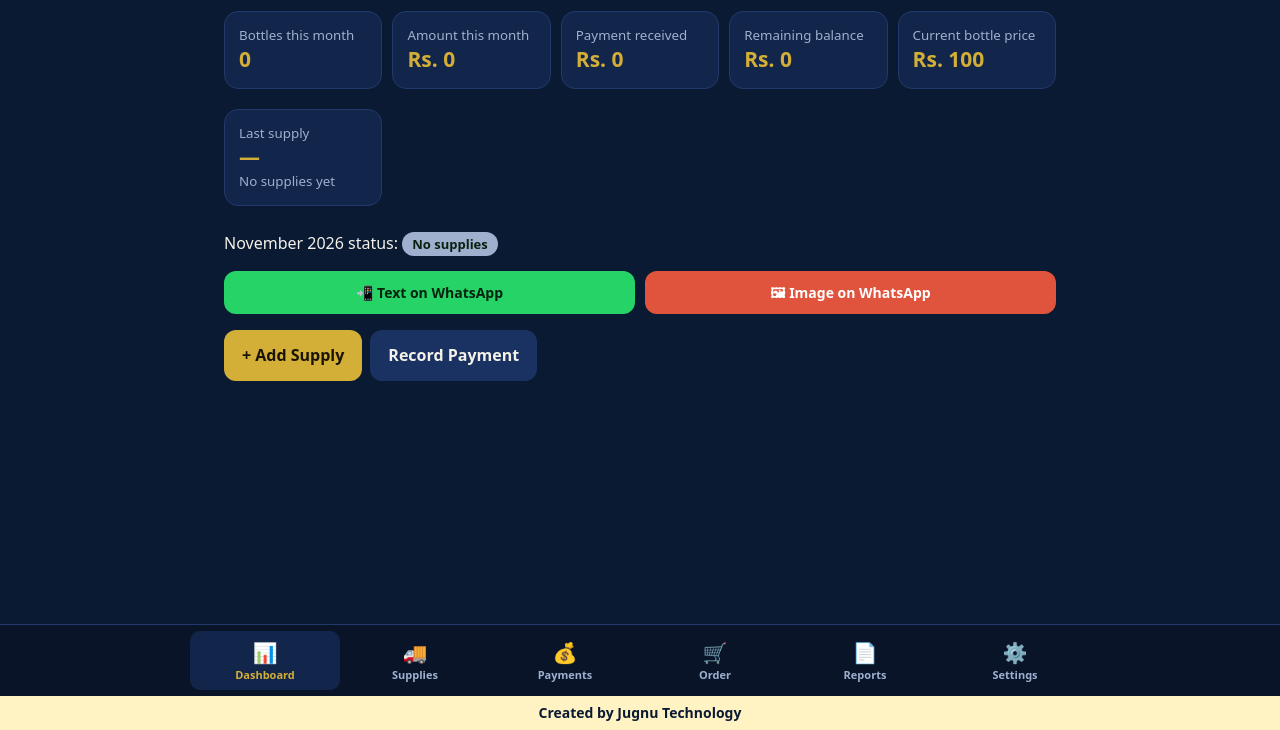
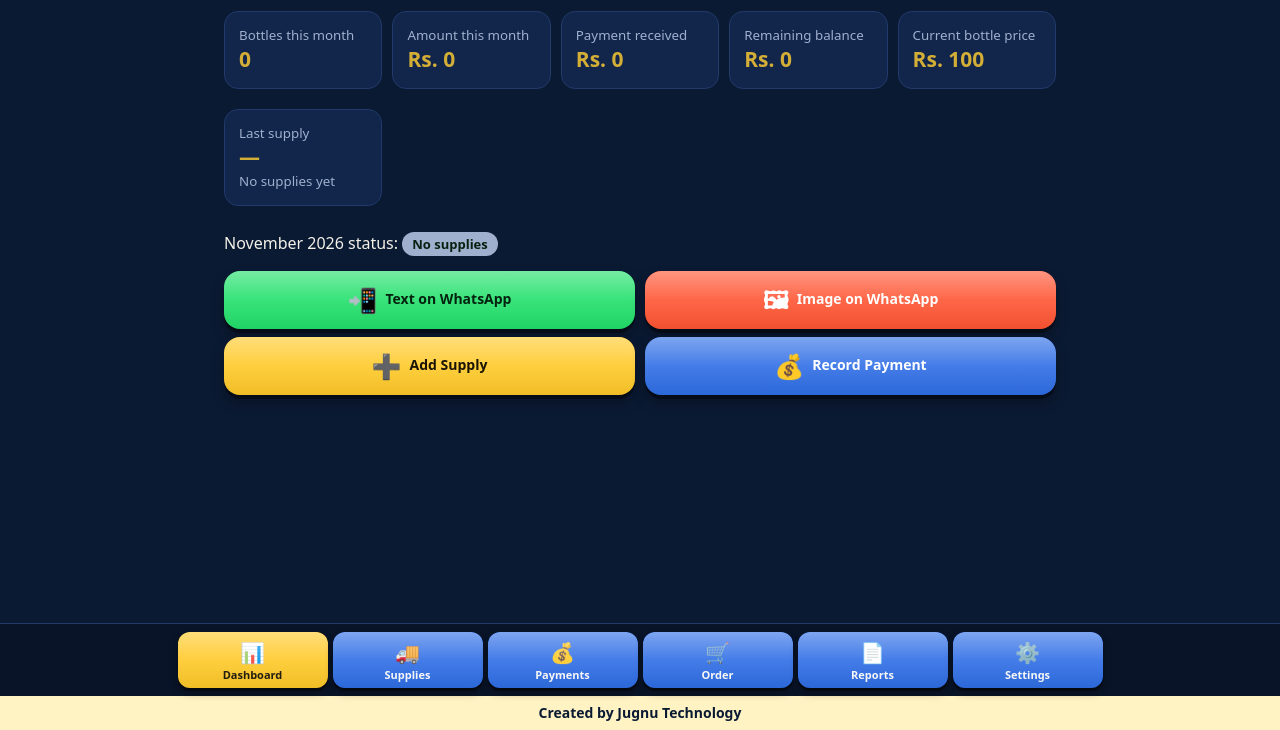
Before and after one commit to jugnutechpk/jugnu-mineralwater, a plain HTML site: page index.html in a window 1280 px wide. Shown: the part 70-800 px from the top of the page. Drawn offline with Linux system fonts and the light colour scheme.

Commit message:
Add files via upload

```diff
--- a/index.html
+++ b/index.html
@@ -17,9 +17,9 @@ h1{font-size:20px;margin:0 0 10px;color:var(--gold)}h2{font-size:17px;margin:18p
 .stat small{color:var(--mu);display:block}.stat b{font-size:21px;color:var(--gold)}
 label{display:block;color:var(--mu);font-size:14px;margin:10px 0 4px}
 input,select,textarea{width:100%;padding:13px;border-radius:10px;border:1px solid #2c4a86;background:#0d1f40;color:var(--tx);font:inherit}
-button{padding:14px 18px;border:0;border-radius:12px;font:inherit;font-weight:600;background:var(--gold);color:#1a1405;cursor:pointer;margin:8px 8px 0 0}
-button.s{background:var(--c2);color:var(--tx)}button.d{background:var(--bad);color:#fff}button.sm{padding:8px 12px;margin:0 6px 0 0;font-size:14px}
-button.wa{background:#25d366;color:#04230f;width:100%;font-size:14px;padding:12px 6px;margin:0}
+button{padding:14px 18px;border:0;border-radius:12px;font:inherit;font-weight:600;background:#ffc928;color:#1a1405;cursor:pointer;margin:8px 8px 0 0}
+button.s{background:#2f6ee6;color:#fff}button.d{background:#ff4d4d;color:#fff}button.sm{padding:8px 12px;margin:0 6px 0 0;font-size:14px}
+button.wa{background:#22e06b;color:#04230f;width:100%;font-size:14px;padding:12px 6px;margin:0}
 .row{display:flex;gap:10px}.row>*{flex:1}
 nav{position:fixed;left:0;right:0;bottom:0;background:#091428;border-top:1px solid #223a6b;display:flex;justify-content:center;padding:6px 6px calc(6px + env(safe-area-inset-bottom,0px));z-index:5}
 nav button{flex:1;max-width:150px;background:none;color:var(--mu);margin:0;padding:8px 2px;font-size:11px;border-radius:10px}
@@ -37,6 +37,23 @@ table{width:100%;border-collapse:collapse;font-size:14px}th,td{padding:8px 6px;t
 @media print{body{background:#fff;color:#000}nav,#cr,.noprint,button{display:none!important}.card{background:#fff;border-color:#ccc}th,h1,h2{color:#000}td,th{border-color:#ccc}}
 #qrprint{display:none}
 @media print{body.qrp main,body.qrp nav,body.qrp #cr,body.qrp #modal,body.qrp #toast{display:none!important}body.qrp{padding:0!important}body.qrp #qrprint{display:block!important;text-align:center}body.qrp #qrprint img{width:100%;max-width:170mm;height:auto}}
+button{position:relative;overflow:hidden;-webkit-tap-highlight-color:transparent;touch-action:manipulation;box-shadow:0 4px 0 rgba(0,0,0,.38),0 8px 14px rgba(0,0,0,.30);transition:transform .08s ease,box-shadow .08s ease,filter .08s ease}
+button::before{content:"";position:absolute;inset:0;border-radius:inherit;background:linear-gradient(180deg,rgba(255,255,255,.38) 0%,rgba(255,255,255,.10) 50%,rgba(0,0,0,.06) 100%);pointer-events:none}
+button:active{transform:translateY(3px) scale(.97);box-shadow:0 1px 0 rgba(0,0,0,.3),inset 0 3px 8px rgba(0,0,0,.22);filter:brightness(.74) saturate(1.7)}
+button:active::before{background:linear-gradient(180deg,rgba(0,0,0,.08),rgba(0,0,0,.16))}
+button.sm{box-shadow:0 2px 0 rgba(0,0,0,.38),0 4px 8px rgba(0,0,0,.25)}button.sm:active{box-shadow:0 0 0 rgba(0,0,0,.38),inset 0 2px 5px rgba(0,0,0,.35)}
+button .rp{position:absolute;border-radius:50%;background:rgba(255,255,255,.45);transform:scale(0);animation:rp .5s ease-out forwards;pointer-events:none}
+@keyframes rp{to{transform:scale(2.4);opacity:0}}
+nav{gap:5px;padding:8px 6px calc(8px + env(safe-area-inset-bottom,0px))}
+nav button{background:#2f6ee6;color:#fff;border-radius:12px;padding:7px 2px 6px;overflow:hidden;box-shadow:0 3px 0 rgba(0,0,0,.45),0 5px 9px rgba(0,0,0,.30)}
+nav button::before{display:block}
+nav button.on{background:#ffc928;color:#1a1405}
+nav button:active{transform:translateY(2px) scale(.96);box-shadow:0 1px 0 rgba(0,0,0,.45),inset 0 3px 7px rgba(0,0,0,.25);filter:saturate(1.8) brightness(.82)}
+.tile{display:inline-flex;flex-direction:row;align-items:center;justify-content:center;gap:8px;min-height:58px;margin:0;padding:10px 8px;font-size:14px;line-height:1.2;text-align:left;border-radius:16px}
+.tile .ti{font-size:24px;line-height:1;flex:0 0 auto}.tile .tl{display:block}
+.tile .ti,.tile .tl{position:relative;z-index:1}
+.tile:active{filter:saturate(1.8)}.tile:active::before{mix-blend-mode:multiply;background:#939393}
+@media print{button{box-shadow:none!important}}
 </style></head><body>
 <main id="app"></main>
 <nav id="nav"></nav><div id="cr"><span>Created by <br class="nb">Jugnu Technology</span></div><div id="modal"><div id="mbox"></div></div><div id="toast"></div><div id="qrprint"></div>
@@ -986,7 +1003,13 @@ const intv=(v,min,max)=>{const n=Number(v);return v!==''&&Number.isInteger(n)&&n
 /* ---- views ---- */
 function nav(){$('nav').innerHTML=[['dash','📊','Dashboard'],['del','🚚','Supplies'],['pay','💰','Payments'],['ord','🛒','Order'],['rep','📄','Reports'],['set','⚙️','Settings']].map(([k,i,t])=>`<button class="${view==k?'on':''}" onclick="go('${k}')"><span>${i}</span>${t}</button>`).join('')}
 function go(v){view=v;edit=null;editOrd=null;render();window.scrollTo(0,0)}
-function render(){nav();$('app').innerHTML=({dash:vDash,del:vDel,pay:vPay,ord:vOrder,rep:vRep,set:vSet})[view]();if(view=='del')calc()}
+function tileize(){document.querySelectorAll('#app button').forEach(b=>{if(b.classList.contains('tile'))return;const oc=b.getAttribute('onclick')||'';
+ if(!(b.classList.contains('wa')||oc.indexOf("go('del')")>-1||oc.indexOf("go('pay')")>-1))return;
+ const t=b.textContent.trim();let ic='',lb=t,m=t.match(/^([^\w\s+]+)\s+(.+)$/);
+ if(m){ic=m[1];lb=m[2]}else if(t.charAt(0)=='+'){ic='➕';lb=t.replace(/^\+\s*/,'')}else if(oc.indexOf("go('pay')")>-1)ic='💰';
+ const a=document.createElement('span'),c=document.createElement('span');a.className='ti';a.textContent=ic;c.className='tl';c.textContent=lb;b.textContent='';b.appendChild(a);b.appendChild(c);b.classList.add('tile')})}
+if(document.addEventListener)document.addEventListener('pointerdown',e=>{const b=e.target.closest&&e.target.closest('button');if(!b)return;const r=b.getBoundingClientRect(),s=Math.max(r.width,r.height),d=document.createElement('span');d.className='rp';d.style.cssText='width:'+s+'px;height:'+s+'px;left:'+(e.clientX-r.left-s/2)+'px;top:'+(e.clientY-r.top-s/2)+'px';b.appendChild(d);setTimeout(()=>d.remove(),550)});
+function render(){nav();$('app').innerHTML=({dash:vDash,del:vDel,pay:vPay,ord:vOrder,rep:vRep,set:vSet})[view]();if(view=='del')calc();tileize()}
 function vDash(){const m=mk(today()),s=stats(m),l=lastDel();
  return `<h1 style="margin:0;font-size:clamp(12px,4.6vw,22px);white-space:nowrap;overflow:hidden">💧 Mineral Water Supply Management</h1><div style="display:flex;justify-content:space-between;align-items:center;margin:3px 0 14px"><span style="color:#ff4d4d;font-size:14px;font-weight:700">For Home User</span><span style="color:var(--gold);font-size:14px;font-weight:700">📅 ${today().split('-').reverse().join('.')}</span></div><div class="grid">
  <div class="card stat"><small>Bottles this month</small><b>${s.bottles}</b></div>
@@ -998,8 +1021,8 @@ function vDash(){const m=mk(today()),s=stats(m),l=lastDel();
  <p>${mLabel(m)} status: ${tag(s.status)}</p>
  <div class="row" style="margin:8px 0"><button class="wa" onclick="sendWA()">📲 Text on WhatsApp</button>
 
- <button class="wa" style="background:#e0533d;color:#fff" onclick="imgMenu()">🖼 Image on WhatsApp</button></div>
- <button onclick="go('del')">+ Add Supply</button><button class="s" onclick="go('pay')">Record Payment</button>`}
+ <button class="wa" style="background:#ff5533;color:#fff" onclick="imgMenu()">🖼 Image on WhatsApp</button></div>
+ <div class="row" style="margin:8px 0 0"><button onclick="go('del')">+ Add Supply</button><button class="s" onclick="go('pay')">Record Payment</button></div>`}
 function vDel(){const e=edit?S.deliveries.find(d=>d.id==edit):null;const list=S.deliveries.filter(d=>mk(d.date)==selM).sort((a,b)=>b.date.localeCompare(a.date)||b.id-a.id);
  return `<h1>Supplies</h1><div class="card"><b>${e?'Edit Supply':'New Supply'}</b>
  <label>Supply date</label><input type="date" id="dd" value="${e?e.date:today()}" onchange="${e?'':'dateCh()'}">
@@ -1007,7 +1030,7 @@ function vDel(){const e=edit?S.deliveries.find(d=>d.id==edit):null;const list=S.
  <div><label>Price per bottle (Rs.)</label><input type="number" id="dp" min="1" step="1" inputmode="numeric" value="${e?e.price:priceOn(today())}" oninput="calc()"></div></div>
  <label>Total amount</label><input id="dt" readonly><label>Remarks (optional)</label><input id="dr" maxlength="120" value="${e?esc(e.remarks):''}">
  <button onclick="saveDel()">${e?'Update Record':'Save Supply'}</button>${e?'<button class="s" onclick="go(\'del\')">Cancel</button>':''}</div>
- <div class="row" style="margin:0 0 6px"><button class="wa" onclick="sendWA()">📲 Text on WhatsApp</button><button class="wa" style="background:#e0533d;color:#fff" onclick="imgMenu()">🖼 Image on WhatsApp</button></div>
+ <div class="row" style="margin:0 0 6px"><button class="wa" onclick="sendWA()">📲 Text on WhatsApp</button><button class="wa" style="background:#ff5533;color:#fff" onclick="imgMenu()">🖼 Image on WhatsApp</button></div>
  <h2>Records</h2><input type="month" value="${selM}" onchange="selM=this.value||selM;render()">
  <div class="card">${list.map(d=>`<div class="item"><div><b>${fmtD(d.date)}</b> · ${d.qty} × ${rs(d.price)} = <b>${rs(d.amount)}</b><br><small>${esc(d.remarks)}</small></div><div><button class="sm s" onclick="edit=${d.id};render();scrollTo(0,0)">Edit</button><button class="sm d" onclick="delDel(${d.id})">Delete</button></div></div>`).join('')||'<small>No supplies in this month.</small>'}</div>`}
 function dateCh(){$('dp').value=priceOn($('dd').value);calc()}
@@ -1076,8 +1099,8 @@ function vOrder(){const e=editOrd?(S.orders||[]).find(x=>x.id==editOrd):null,q=e
  <label>Your mobile number</label><input id="omb" type="tel" inputmode="tel" maxlength="20" placeholder="e.g. 0300 1234567" value="${esc(e?(e.phone||''):(S.ordererPhone||''))}">
  <label>Number of 19L bottles</label><div class="row" style="align-items:center"><button class="s" style="margin:0;flex:0 0 64px" onclick="oq(-1)">−</button><input type="number" id="oq" min="1" max="999" step="1" inputmode="numeric" value="${q}" style="text-align:center;font-size:20px"><button class="s" style="margin:0;flex:0 0 64px" onclick="oq(1)">+</button></div>
  <div class="row"><div><label>Needed by (optional)</label><input type="date" id="od" value="${e?esc(e.need||''):''}"></div><div><label>Note (optional)</label><input id="on" maxlength="60" value="${e?esc(e.note||''):''}"></div></div>
- ${e?'<div class="row" style="margin-top:12px"><button class="wa" style="background:#d4af37;color:#1a1405" onclick="saveOrderEdit()">💾 Save Changes</button></div>':''}
- <div class="row" style="margin-top:12px"><button class="wa" onclick="sendOrder()">📲 Text on WhatsApp</button><button class="wa" style="background:#e0533d;color:#fff" onclick="orderImg()">🖼 Image on WhatsApp</button></div></div>
+ ${e?'<div class="row" style="margin-top:12px"><button class="wa" style="background:#ffc928;color:#1a1405" onclick="saveOrderEdit()">💾 Save Changes</button></div>':''}
+ <div class="row" style="margin-top:12px"><button class="wa" onclick="sendOrder()">📲 Text on WhatsApp</button><button class="wa" style="background:#ff5533;color:#fff" onclick="orderImg()">🖼 Image on WhatsApp</button></div></div>
  <h2>Recent orders</h2><div class="card" id="olist">${ordList()}</div>`}
 function ordList(){const o=(S.orders||[]).slice(-8).reverse();return o.map(x=>`<div class="item"><div><b>${fmtD(x.date)}</b> · ${x.qty} bottles<br><small>${esc(x.name||'')}${x.phone?' · '+esc(x.phone):''}${x.note?' · '+esc(x.note):''}</small></div><div><button class="sm s" onclick="editOrder(${x.id})">Edit</button><button class="sm d" onclick="delOrder(${x.id})">Delete</button></div></div>`).join('')||'<small>No orders yet.</small>'}
 function refreshOrders(){const e=$('olist');if(e)e.innerHTML=ordList()}
@@ -1150,7 +1173,7 @@ async function qrWA(){const f=new File([await cvBlob(qrCanvas(false))],'JUGNU-Mi
  window.open('https://wa.me/?text='+encodeURIComponent(waText()),'_blank')}
 async function qrCopy(){try{await navigator.clipboard.writeText(appUrl())}catch(e){const t=document.createElement('textarea');t.value=appUrl();document.body.appendChild(t);t.select();try{document.execCommand('copy')}catch(x){}t.remove()}toast('Link copied')}
 async function qrPrint(){const im=new Image();im.alt='JUGNU Mineral Water QR Code';im.src=qrCanvas(true).toDataURL('image/png');try{await im.decode()}catch(e){}$('qrprint').innerHTML='';$('qrprint').appendChild(im);document.body.classList.add('qrp');const off=()=>{document.body.classList.remove('qrp');window.removeEventListener('afterprint',off)};window.addEventListener('afterprint',off);setTimeout(off,120000);window.print()}
-function showQR(){modal('<b style="color:var(--gold);font-size:18px">JUGNU Mineral Water – QR Code</b><img id="qrimg" alt="QR code to open JUGNU Mineral Water" src="'+qrCanvas(false).toDataURL('image/png')+'" style="width:100%;max-width:380px;display:block;margin:10px auto;border-radius:12px"><div style="text-align:center;word-break:break-all;color:var(--mu);font-size:13px;margin:4px 0 10px">'+appUrl()+'</div><div class="grid" style="grid-template-columns:1fr 1fr;gap:8px"><button id="qb1" style="margin:0" onclick="qrPng()">⬇ Download PNG</button><button id="qb2" style="margin:0" onclick="qrPdfDl()">📄 Download PDF</button><button id="qb3" style="margin:0;background:#25d366;color:#04230f" onclick="qrWA()">💬 Share on WhatsApp</button><button id="qb4" class="s" style="margin:0" onclick="qrCopy()">🔗 Copy Application Link</button><button id="qb5" class="s" style="margin:0" onclick="qrPrint()">🖨 Print QR Code</button><button class="s" style="margin:0" onclick="closeM()">Close</button></div>')}
+function showQR(){modal('<b style="color:var(--gold);font-size:18px">JUGNU Mineral Water – QR Code</b><img id="qrimg" alt="QR code to open JUGNU Mineral Water" src="'+qrCanvas(false).toDataURL('image/png')+'" style="width:100%;max-width:380px;display:block;margin:10px auto;border-radius:12px"><div style="text-align:center;word-break:break-all;color:var(--mu);font-size:13px;margin:4px 0 10px">'+appUrl()+'</div><div class="grid" style="grid-template-columns:1fr 1fr;gap:8px"><button id="qb1" style="margin:0" onclick="qrPng()">⬇ Download PNG</button><button id="qb2" style="margin:0" onclick="qrPdfDl()">📄 Download PDF</button><button id="qb3" style="margin:0;background:#22e06b;color:#04230f" onclick="qrWA()">💬 Share on WhatsApp</button><button id="qb4" class="s" style="margin:0" onclick="qrCopy()">🔗 Copy Application Link</button><button id="qb5" class="s" style="margin:0" onclick="qrPrint()">🖨 Print QR Code</button><button class="s" style="margin:0" onclick="closeM()">Close</button></div>')}
 
 /* ---- settings ---- */
 function vSet(){const sp=S.supplier;return `<h1>Settings</h1>
```
Also changed, not shown: 73733500.jpeg (added).
